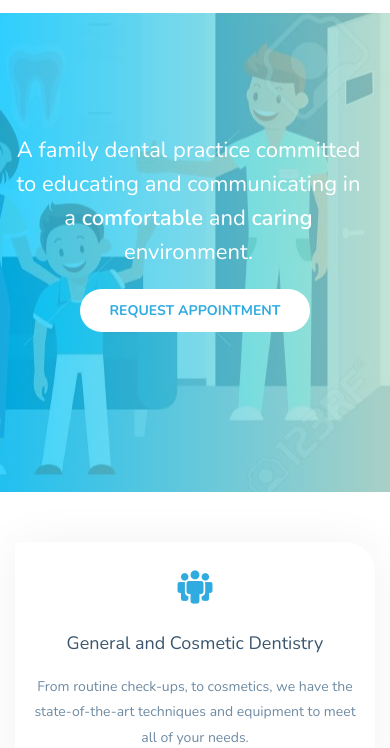
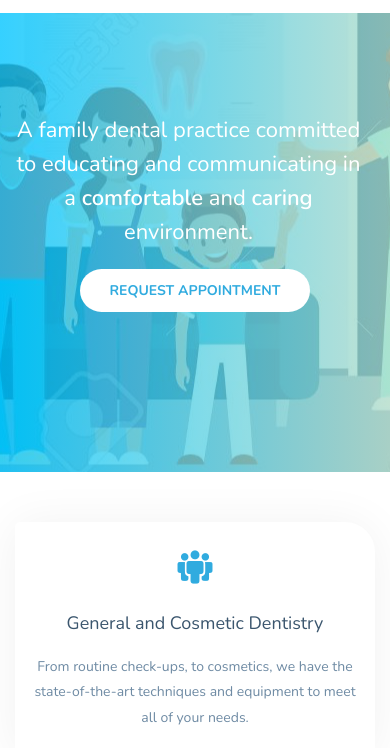
Before and after one commit to bremcg/murray-family-dental, a plain HTML site: page index.html in a window 390 px wide. Shown: the part 96-844 px from the top of the page. Drawn offline with nearby package versions, Linux system fonts and the light colour scheme.

Commit message:
Trim hero image for mobile

```diff
--- a/assets/css/responsive.css
+++ b/assets/css/responsive.css
@@ -79,8 +79,10 @@
 	}
 
 	.main-banner {
+		background-position: center;
 		height: 100%;
-		padding-top: 120px;
+		padding-top: 100px;
+		padding-bottom: 0;
 	}
 	.main-banner::before {
 		background: #B0DBC8;
```
